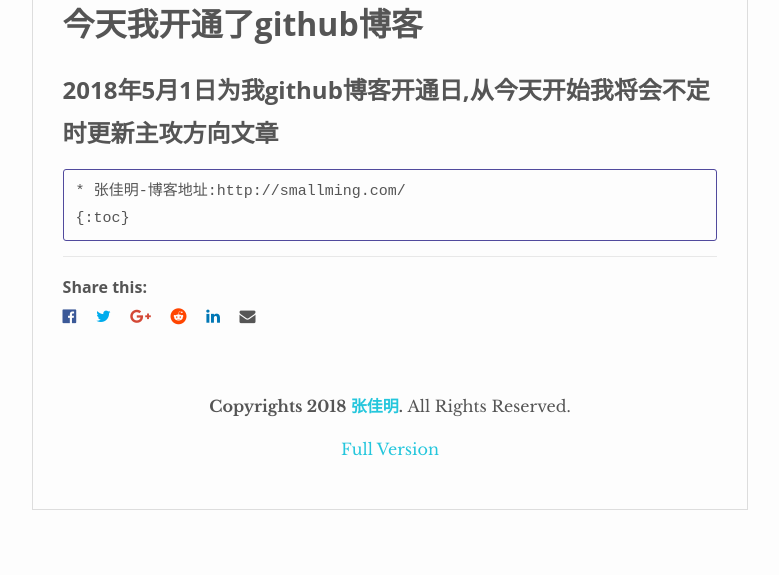
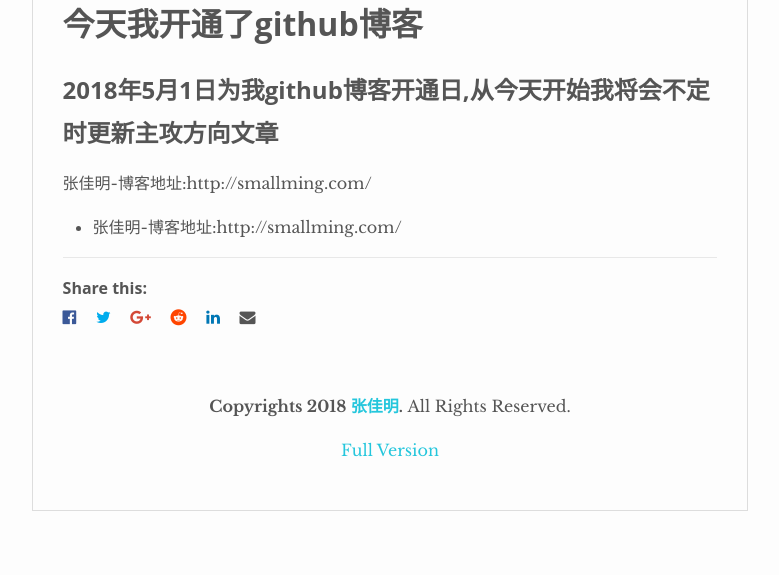
Before and after one commit to jemingzhang/smallming.github.io, a Jekyll site: the page built from _posts/2018-05-01-今天我开通了github博客.md, in a window 1280 px wide. Shown: the part 822-1397 px from the top of the page, without its empty margins (250-1029 px from the left). Built offline with Jekyll 4.4.1, drawn with Linux system fonts in a browser that asks for light colours; nearby versions of some CDN libraries; comment, search, counter and statistics services are not loaded.

Commit message:
博客开通纪念

```diff
--- a/_posts/2018-05-01-今天我开通了github博客.md
+++ b/_posts/2018-05-01-今天我开通了github博客.md
@@ -13,8 +13,5 @@
 
 ## 2018年5月1日为我github博客开通日,从今天开始我将会不定时更新主攻方向文章
 
-
-{% highlight css %}
+张佳明-博客地址:http://smallming.com/
 * 张佳明-博客地址:http://smallming.com/
-{:toc}
-{% endhighlight %}
```
